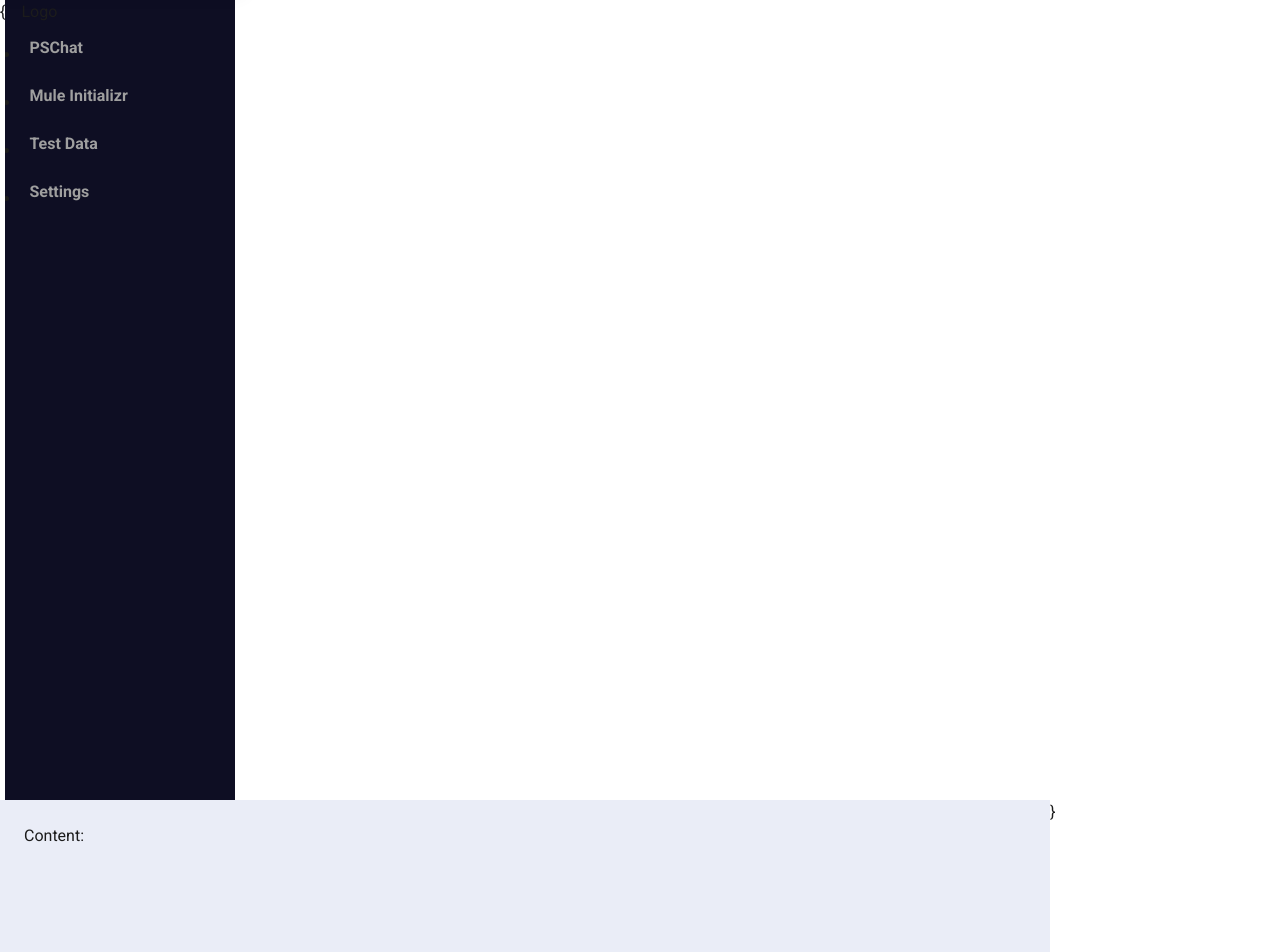
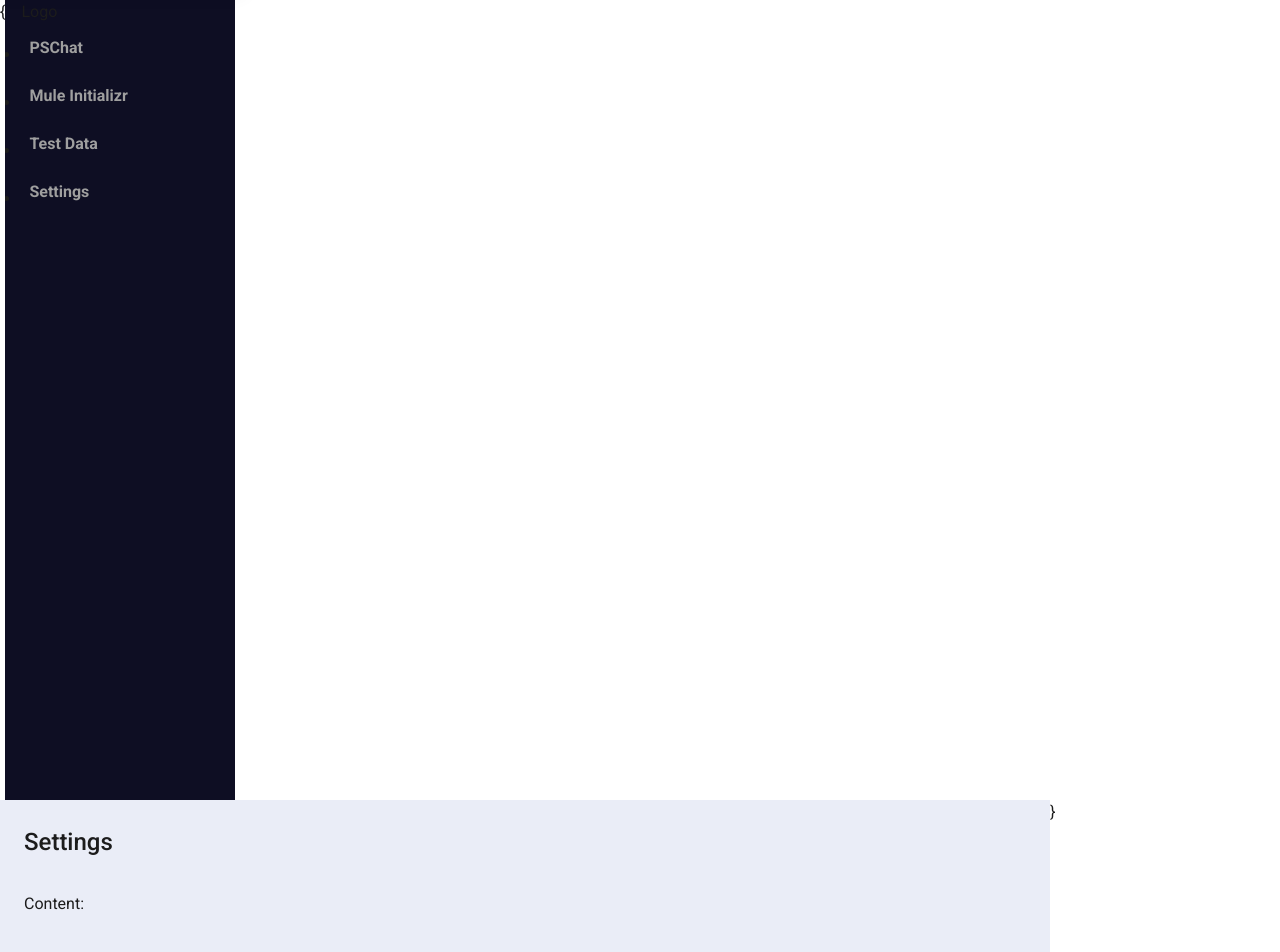
Before and after one commit to grvmithas/svelte-web-app, a SvelteKit app: page /pschat in a window 1280 px wide. Shown: the top 952 px of the page. Built offline with nearby package versions, Linux system fonts and the light colour scheme.

Commit message:
add new code

```diff
--- a/src/routes/pschat/+page.svelte
+++ b/src/routes/pschat/+page.svelte
@@ -41,6 +41,9 @@
   };
 </script>
 
+<section>
+  <h1 class="main-content-title">Settings</h1>
+
   <div class="chat">
     <p>Content: {textareaContent}</p>
   </div>
@@ -58,6 +61,10 @@
       </button>
     </form>
   </div>
+
+</section>
+
+
 
 
 <style>
```
Also changed, not shown: src/routes/+page.svelte (+8 -2 lines). Lines whose indentation alone changed are shown as unchanged.
